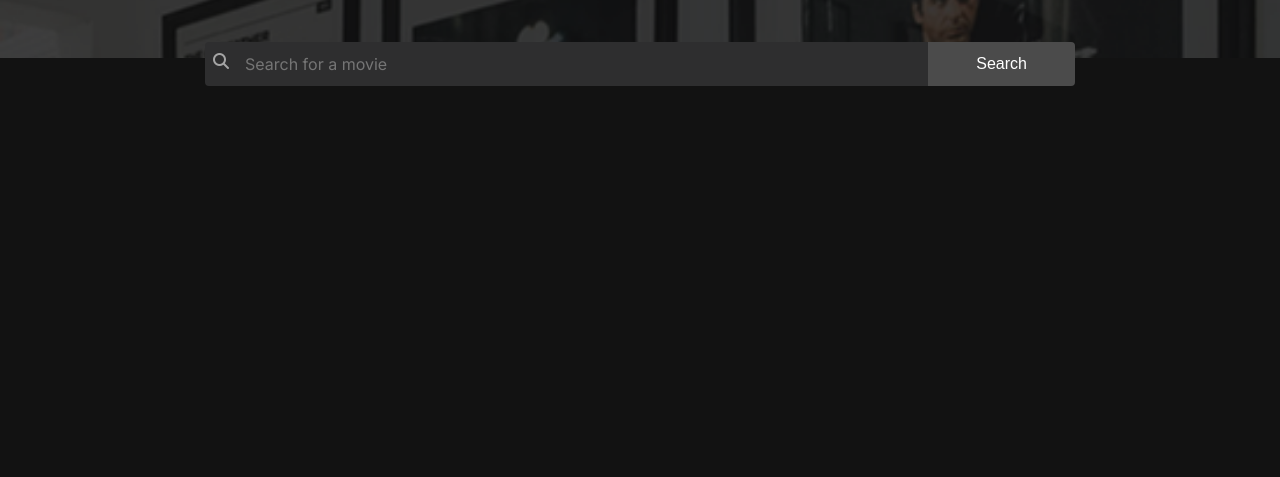
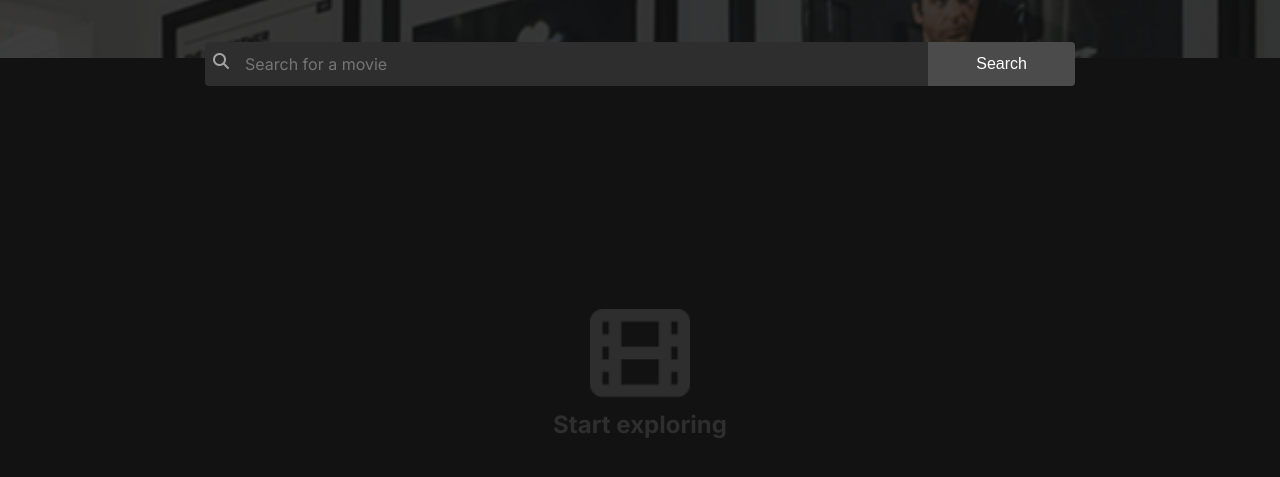
Before and after one commit to rauldevelops/movie-watchlist-app, a plain HTML site: page index.html in a window 1280 px wide. Shown: the part 161-638 px from the top of the page. Drawn offline with Linux system fonts and the light colour scheme.

Commit message:
added results placeholder element

```diff
--- a/index.html
+++ b/index.html
@@ -40,7 +40,11 @@
                 </form>
             </section>
         </div>
-        <section id="results-section">
+        <section id="results-section" class="results-section container">
+            <div class="search-placeholder-container flex">
+                <img src="img/Icon.png" alt="movie film icon" class="search-placeholder-icon">
+                <p class="search-placeholder-text">Start exploring</p>
+            </div>
             <!-- Search results will be displayed here -->
         </section>
     </main>
--- a/styles.css
+++ b/styles.css
@@ -35,6 +35,22 @@ header {
 .header {
     align-items: center;
     justify-content: space-between;
+}
+
+.results-section {
+    height: 75vh;
+}
+
+.search-placeholder-container {
+    flex-direction: column;
+    align-items: center;
+    justify-content: center;
+    height: 100%;
+}
+
+.search-placeholder-icon {
+    width: 100px;
+    margin-bottom: 0;
 }
 
 /* Navigation */
@@ -97,6 +113,14 @@ h1 {
     font-size: 1.95rem;
 }
 
+.search-placeholder-text {
+    font-size: 1.5rem;
+    font-weight: bold;;
+    text-align: center;
+    color: #2E2E2F;
+    margin-top: .5em;
+}
+
 /* Links */
 
 ul li a {
```
Also changed, not shown: img/Icon.png (added).
